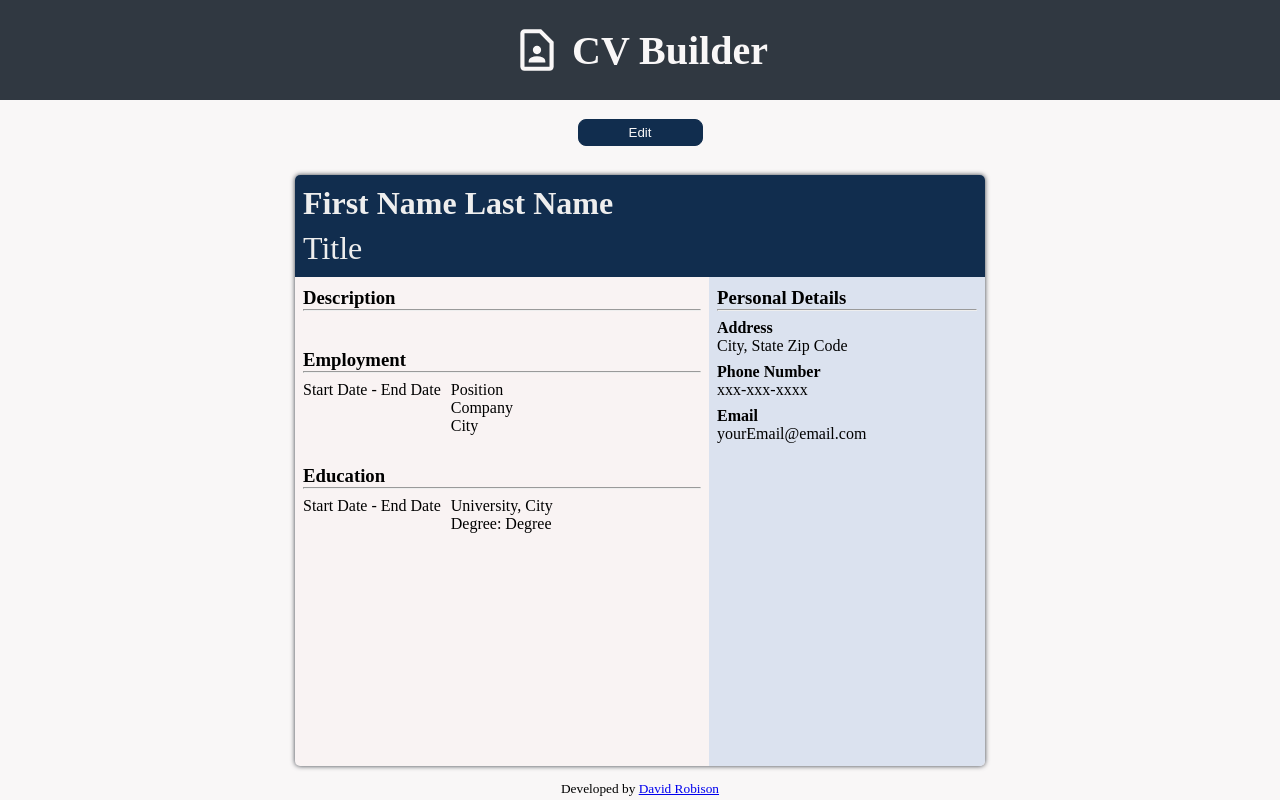
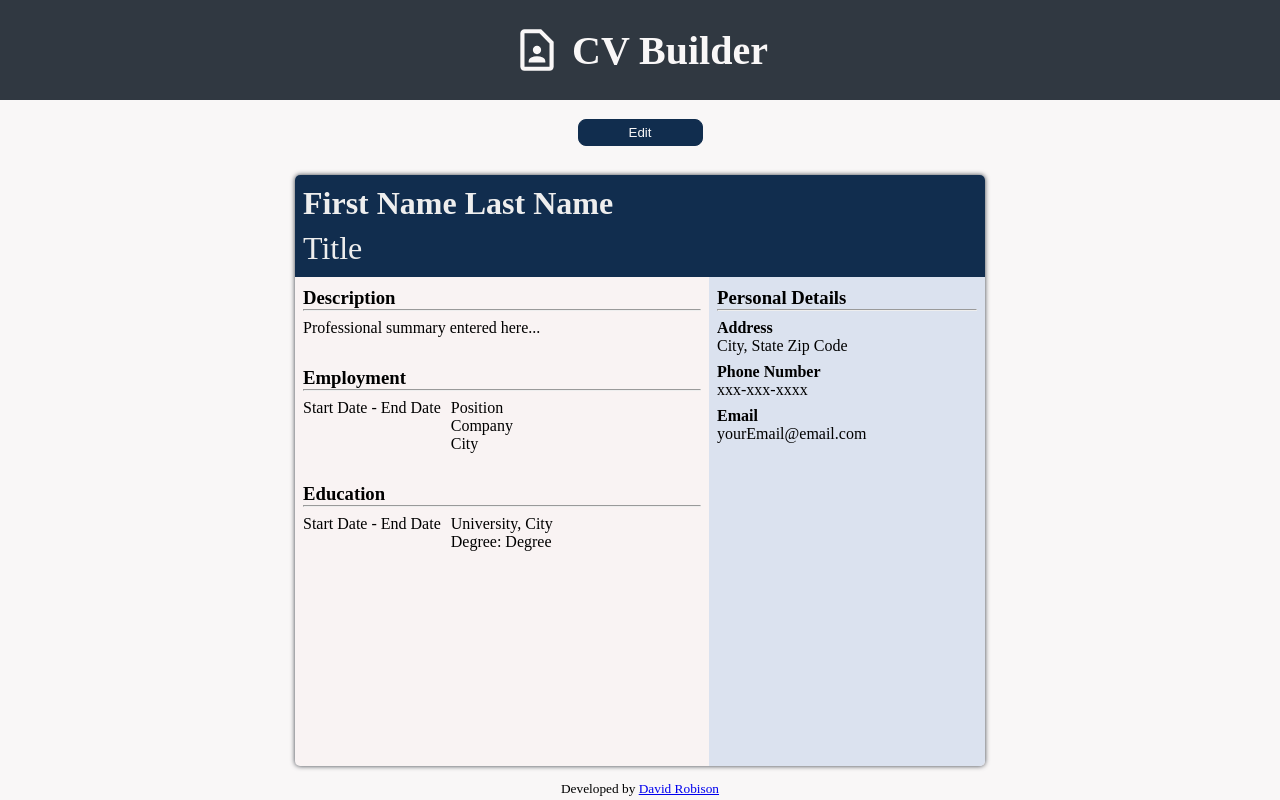
Before and after one commit to robisonwebdev/CV-Application, a React (Create React App) app: page / in a window 1280 px wide. Both pictures are taken after a click on the button "Preview". Built offline with nearby package versions, Linux system fonts and the light colour scheme.

Commit message:
Setup displayInformation function to determine if value passed should be shown. Removed description from p tag and replaced with ternary, calling displayInformation.

```diff
--- a/src/components/Main/Preview/PreviewDescription.js
+++ b/src/components/Main/Preview/PreviewDescription.js
@@ -6,13 +6,19 @@ const PreviewDescription = () => {
     const { watch } = useFormContext();
     const { description } = watch();
 
+    const displayInformation = (value) => {
+        if (value === '') return false;
+
+        return true;
+    };
+
     return (
         <section className='preview_description'>
             <div className='description_header'>
                 <h3>Description</h3>
                 <hr />
             </div>
-            <p className='description'>{description}</p>
+            <p className='description'>{displayInformation(description) ? description : 'Professional summary entered here...'}</p>
         </section>
     );
 };
```
